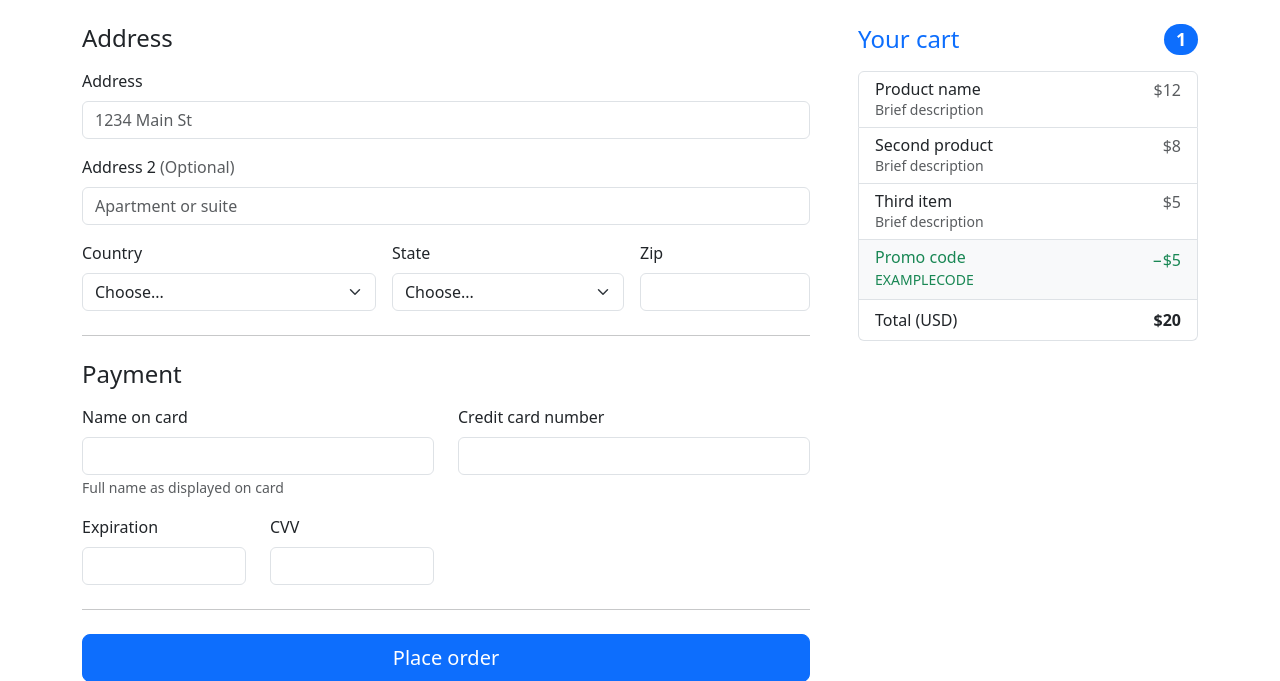
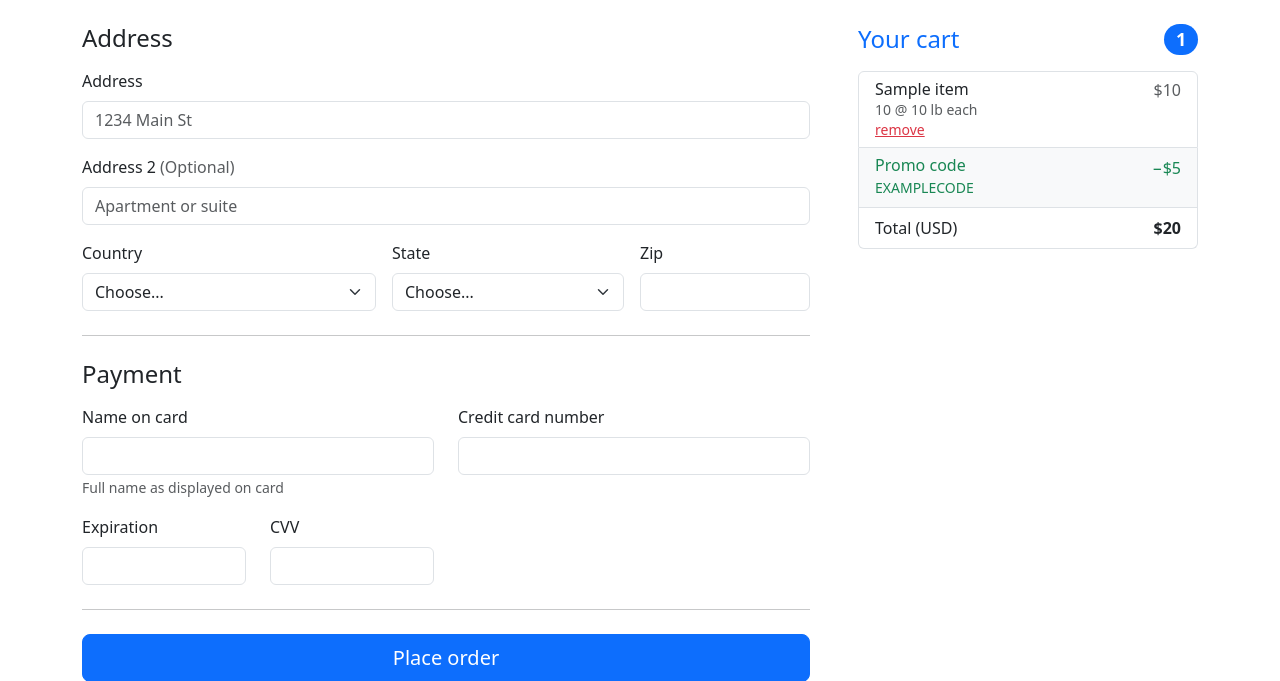
Before and after one commit to peltogle/cmpe131-team2, a Flask app: template flask_folder/templates/cart.html in a window 1280 px wide. Shown: the part 73-754 px from the top of the page. Run offline with Flask 3, Linux system fonts and the light colour scheme; the template is opened without the code that fills it: most values are stand-ins (such as "Sample title", 1, 10 or a date in 2020).

Commit message:
Final major update before the last

```diff
--- a/flask_folder/app.py
+++ b/flask_folder/app.py
@@ -5,6 +5,8 @@ app = Flask(__name__, static_url_path='', static_folder='static/')
 supabase: Client = create_client("https://yxvtigsplpdppgwlktpn.supabase.co",
                                  "eyJhbGciOiJIUzI1NiIsInR5cCI6IkpXVCJ9.eyJpc3MiOiJzdXBhYmFzZSIsInJlZiI6Inl4dnRpZ3NwbHBkcHBnd2xrdHBuIiwicm9sZSI6ImFub24iLCJpYXQiOjE2NzkyMDUwNzMsImV4cCI6MTk5NDc4MTA3M30.S_V8wk3u2hKG5p2XL5TlQfYGwYxzNh488Y7vzz-UTXY")
 
+
+# TODO make global cart class to make things more smooth
 
 @app.context_processor
 def inject_globals():
@@ -62,6 +64,7 @@ def catalogF():
                            itemCount=userCart.itemCount)
 
 
+# TODO: add for all other items
 @app.route('/vegetables')
 def catalogV():
     if returnActiveSession():
@@ -198,11 +201,23 @@ def orders():
         return redirect(url_for('index'))
 
 
-@app.route('/cart')
+@app.route('/cart', methods=('GET', 'POST'))
 def cart():
     if returnActiveSession():
         userCart = Cart()
         pageDescription = "Here is your cart."
+        userItems = []
+        for key in userCart.items:
+            catalogInfo = dict(supabase.table('catalog').select(
+                '*').eq('item_id', key).limit(1).execute())["data"][0]
+            userItems.append(FoodItem(catalogInfo.get("name"), catalogInfo.get(
+                "price"), catalogInfo.get("weight"), userCart.items.get(key), catalogInfo.get("item_id")))
+        if request.method == 'POST':
+            itemId = request.form['itemId']
+        if not itemId:
+            flash('Id is required!')
+        else:
+            userCart.removeItem(itemId)
         return render_template('cart.html',
                                activePage="cart",
                                pageTitle="Cart",
@@ -212,9 +227,24 @@ def cart():
                                subTotal=userCart.subTotal,
                                totalCost=userCart.totalCost,
                                shippingCost=userCart.shippingCost,
-                               items=userCart.items)
+                               userItems=userItems)
     else:
         return redirect(url_for('index'))
+
+
+class FoodItem:
+    itemName = "Name"
+    itemPrice = 0
+    itemWeight = 0
+    itemQuantity = 0
+    itemId = 0
+
+    def __init__(self, itemName, itemPrice, itemWeight, itemQuantity, itemId):
+        self.itemName = itemName
+        self.itemPrice = itemPrice
+        self.itemWeight = itemWeight
+        self.itemQuantity = itemQuantity
+        self.itemId = itemId
 
 
 class FakeCart:
@@ -246,7 +276,7 @@ class Cart:
         self.supaResponse = supabase.table('carts').select(
             '*').eq('created_by', self.uuid).limit(1).execute()
         # Check if a cart entry exists for the user already
-        if False: # TODO: self.supaResponse.count is None
+        if False:  # TODO: self.supaResponse.count is None
             supabase.table('carts').insert(
                 {'created_by': self.uuid, 'items': {}}).execute()
         self.items = dict(supabase.table('carts').select('items').eq(
@@ -286,16 +316,26 @@ class Cart:
             'created_by', self.uuid).execute()
         self.calcData()
 
-
-    def removeItem(self, itemId, quantity):
-        # Remove the item and the quantity amount they want to remove, ensure they cannot remove negatives, or go negative items
-        # Recalculate data
+    """
+    # start removeItem
+    #
+    [ ] Remove the item (check if item in list)
+    [ ] Recalculate data
+    #
+    # end removeItem
+    """
+    def removeItem(self, itemId):
         pass
 
-
+    """
+    # start placeOrder
+    #
+    [ ] Update stock then place order, send order to orders catalog so that user can create a new order, clear cart catalog entry
+    [ ] Redirect to orders page
+    #
+    # end placeOrder
+    """
     def placeOrder(self):
-        # Update stock then place order, send order to orders catalog so that user can create a new order, clear cart catalog entry
-        # Redirect to orders page
         pass
 
 
--- a/flask_folder/templates/cart.html
+++ b/flask_folder/templates/cart.html
@@ -1,3 +1,5 @@
+{% from "components.html" import cartItem with context %}
+
 {% extends 'frame.html' %}
 
 {% block content %}
@@ -9,27 +11,10 @@
         <span class="badge bg-primary rounded-pill">{{ itemCount }}</span>
       </h4>
       <ul class="list-group mb-3">
-        <li class="list-group-item d-flex justify-content-between lh-sm">
-          <div>
-            <h6 class="my-0">Product name</h6>
-            <small class="text-body-secondary">Brief description</small>
-          </div>
-          <span class="text-body-secondary">$12</span>
-        </li>
-        <li class="list-group-item d-flex justify-content-between lh-sm">
-          <div>
-            <h6 class="my-0">Second product</h6>
-            <small class="text-body-secondary">Brief description</small>
-          </div>
-          <span class="text-body-secondary">$8</span>
-        </li>
-        <li class="list-group-item d-flex justify-content-between lh-sm">
-          <div>
-            <h6 class="my-0">Third item</h6>
-            <small class="text-body-secondary">Brief description</small>
-          </div>
-          <span class="text-body-secondary">$5</span>
-        </li>
+        {% for myItem in userItems %}
+          {{ cartItem(myItem.itemName, myItem.itemPrice, myItem.itemWeight, myItem.itemQuantity, myItem.itemId) }}
+        {% endfor %}
+        <!-- Shipping -->
         <li class="list-group-item d-flex justify-content-between bg-body-tertiary">
           <div class="text-success">
             <h6 class="my-0">Promo code</h6>
@@ -37,6 +22,7 @@
           </div>
           <span class="text-success">−$5</span>
         </li>
+        <!-- Shipping -->
         <li class="list-group-item d-flex justify-content-between">
           <span>Total (USD)</span>
           <strong>$20</strong>
```
